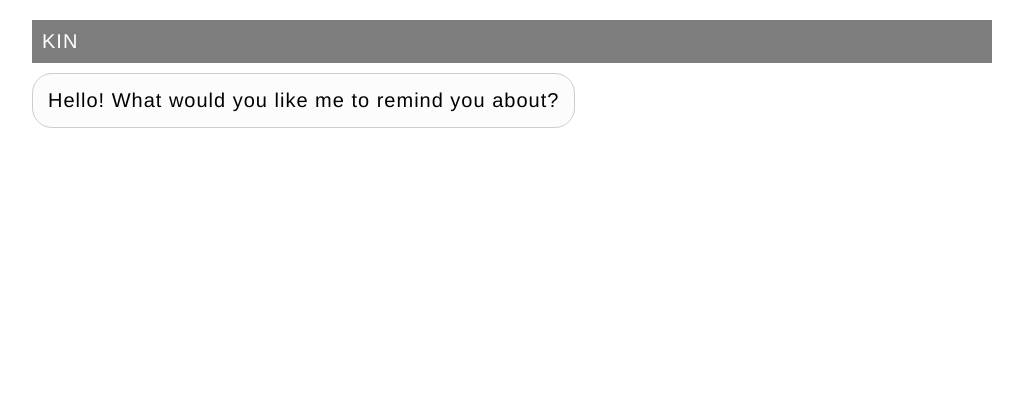
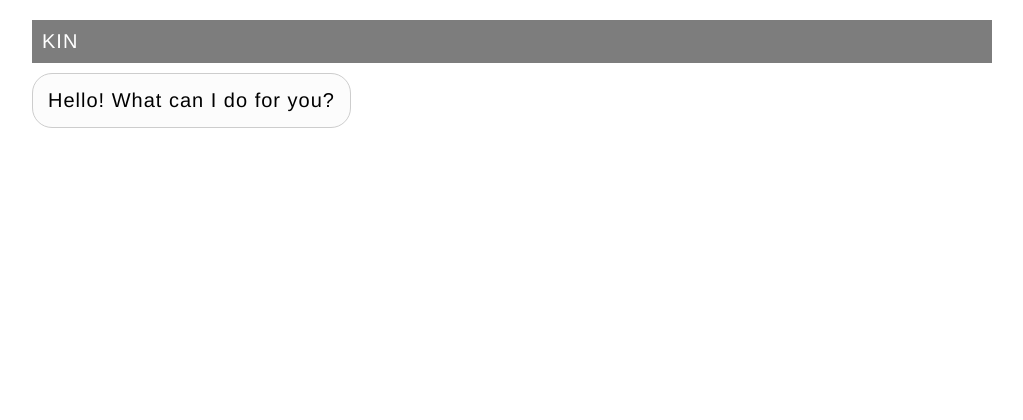
Before and after one commit to cwtsam/django_remindme_model, a Django app: page / in a window 1280 px wide. Shown: the top 420 px of the page, without its empty margins (128-1151 px from the left). Run offline with Django 3.2, Linux system fonts and the light colour scheme; parts of the project's set-up code (start-up, migrations or seed data) failed here and were passed over; some libraries are stand-ins or nearby versions.

Commit message:
updated conversation to match generic, udpated home.html info and starting convo text, removed print sys path at settings.py

```diff
--- a/mysite/mysite/settings.py
+++ b/mysite/mysite/settings.py
@@ -22,7 +22,7 @@ BASE_DIR = os.path.dirname(os.path.dirname(os.path.abspath(__file__)))
 #sys.path.append(os.path.join(BASE_DIR, 'RVTC_mock'))
 #print(sys.path)
 sys.path.append(os.path.join(BASE_DIR, 'RTVC'))
-print(sys.path)
+#print(sys.path)
 
 # Quick-start development settings - unsuitable for production
 # See https://docs.djangoproject.com/en/3.0/howto/deployment/checklist/
--- a/mysite/remindmeapp/views.py
+++ b/mysite/remindmeapp/views.py
@@ -45,20 +45,24 @@ def process_text(input):
             # a basic web crawler using selenium
             x=search_web(input)
 
+            audio_output = "Here's what I found"
             return x,"output_04"
 
         elif 'hi' in input or 'hello' in input or 'good morning' in input or 'hey' in input :
             speak= "Hello, how are you?"
             return speak,"output_00"
 
+        elif 'how about you' in input or 'about you' in input:
+            speak="Feeling good, what would you like to do?"
+            return speak, "output_09"
+
         elif 'fine' in input or 'well' in input:
-            speak="Good to hear"
+            speak="Good to hear, what can I do for you?"
             return speak,"output_01"
 
-        elif "define yourself" in input :
-            speak='''Hello, I am Remind me . Your personal Assistant.
-            I am here to make your life easier. You can command me to perform
-            various tasks such as Reminding you daily essential duties or calculating sums or opening applications etcetra'''
+        elif "define yourself" in input or "what do you" in input:
+            speak='''I am KIN. A virtual assistant. You can ask me to perform
+            various tasks such as reminding you to do things, calculations and so on'''
             return speak,"output_10"
 
         elif "who are you" in input :
@@ -84,7 +88,9 @@ def process_text(input):
             res = client.query(' '.join(query))
             answer = next(res.results).text
 
-            return "The answer is " + answer
+            audio_output = "Here's the answer"
+
+            return "The answer is "+answer,"output_11"
 
         elif 'weather' in input:
             speak="Sunny but it’s not a good idea to go out now"
@@ -94,14 +100,14 @@ def process_text(input):
             speak="To be or not to be, that is the question..."
             return speak,"output_05"
 
-        elif 'play' in input and 'song' in input:
-            speak="Playing a song for you"
-            return speak,"song"
+        #elif 'play' in input and 'song' in input:
+        #    speak="Playing a song for you"
+        #    return speak,"song"
 
         elif 'remind me' in input:
             global text1
             text1=input
-            chat_response= "In how many minutes"
+            chat_response= "In how many minutes?"
             return chat_response,"output_07"
 
         elif 'minutes' in input or 'minute' in input:
@@ -112,7 +118,7 @@ def process_text(input):
             print(tim[0])
             print("global text :"+ text1)
 
-            indx=text1.lower().replace("remind me","hey reminding you")
+            indx=text1.lower().replace("remind me","Hey reminding you")
             #indx="hey reminding you"
             print(indx)
             args1=[tim[0]*30,indx]
@@ -126,9 +132,15 @@ def process_text(input):
         elif "good night" in input or "bye" in input or "good bye" in input:
             return "See you later","output_02"
 
+        elif "thank you" in input or "thanks":
+            return "You're welcome","output_12"
+
+        elif "stupid" in input:
+            return "You too","output_13"
+
         else:
 
-            return "Null","hello"
+            return "Say that again?","output_14"
 
     except :
 
--- a/mysite/templates/home.html
+++ b/mysite/templates/home.html
@@ -13,7 +13,7 @@
 
     <div id='dialogue-container'>
       <div class='dialogue dialogue-bot'>
-        Hello! What would you like me to remind you about?
+        Hello! What can I do for you?
       </div>
     </div>
 
@@ -28,8 +28,8 @@
 
       <div id="info">
         <p id="info_start">Click on the microphone icon and begin speaking.</p>
-        <p id="info_speak_now">Speak now.</p>
-        <p id="info_no_speech">No speech was detected. You may need to adjust your
+        <p id="info_speak_now">Speak now. Click on the icon to end.</p>
+        <p id="info_no_speech">No speech was detected. Try again. You may need to adjust your
           <a href="//support.google.com/chrome/bin/answer.py?hl=en&amp;answer=1407892">
             microphone settings</a>.</p>
         <p id="info_no_microphone" style="display:none">
@@ -53,7 +53,6 @@
       <form id='chat-box'>
           <input type='text' id='chat-user' name='chat-user' placeholder='Type here'>
           <input type="image" id='chat-submit' src="/static/img/arrowup.svg" alt="Submit" style="width:42x">
-          <!-- <input type="image" id='speech_submit' src="/static/img/mic.svg" onclick="start_speech_input(event)" alt="Speak" style="width:42px"> -->
       </form>
 
     </div>
```
